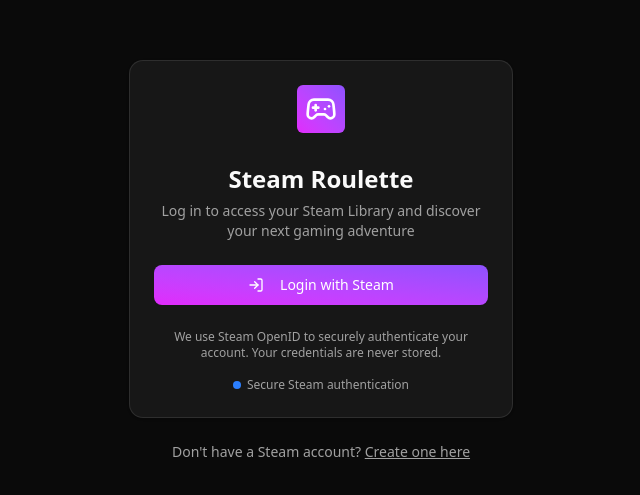
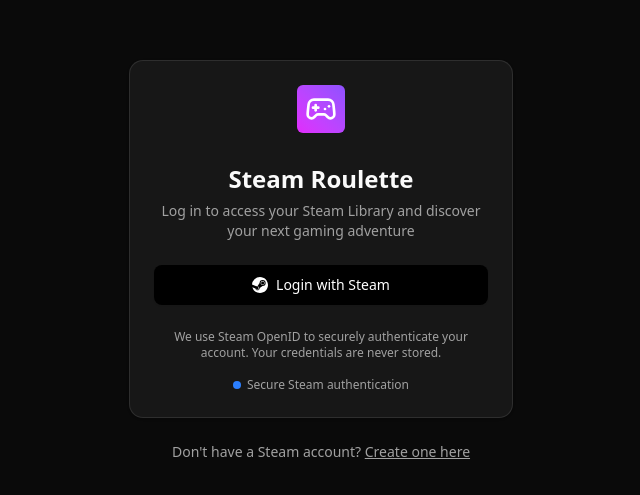
Before and after one commit to EnzoVieira/steam-game-spin, a Next.js app: page /login in a window 1280 px wide. Shown: the part 139-634 px from the top of the page, without its empty margins (319-959 px from the left). Built offline with nearby package versions, Linux system fonts and the light colour scheme.

Commit message:
style(login): add steam icon and button color

```diff
--- /dev/null
+++ b/src/components/icons/SteamIcon.tsx
@@ -0,0 +1,13 @@
+export function SteamIcon(props: React.SVGProps<SVGSVGElement>) {
+  return (
+    <svg
+      xmlns="http://www.w3.org/2000/svg"
+      fill="currentColor"
+      viewBox="0 0 16 16"
+      {...props}
+    >
+      <path d="M.329 10.333A8.01 8.01 0 0 0 7.99 16C12.414 16 16 12.418 16 8s-3.586-8-8.009-8A8.006 8.006 0 0 0 0 7.468l.003.006 4.304 1.769A2.2 2.2 0 0 1 5.62 8.88l1.96-2.844-.001-.04a3.046 3.046 0 0 1 3.042-3.043 3.046 3.046 0 0 1 3.042 3.043 3.047 3.047 0 0 1-3.111 3.044l-2.804 2a2.223 2.223 0 0 1-3.075 2.11 2.22 2.22 0 0 1-1.312-1.568L.33 10.333Z" />
+      <path d="M4.868 12.683a1.715 1.715 0 0 0 1.318-3.165 1.7 1.7 0 0 0-1.263-.02l1.023.424a1.261 1.261 0 1 1-.97 2.33l-.99-.41a1.7 1.7 0 0 0 .882.84Zm3.726-6.687a2.03 2.03 0 0 0 2.027 2.029 2.03 2.03 0 0 0 2.027-2.029 2.03 2.03 0 0 0-2.027-2.027 2.03 2.03 0 0 0-2.027 2.027m2.03-1.527a1.524 1.524 0 1 1-.002 3.048 1.524 1.524 0 0 1 .002-3.048" />
+    </svg>
+  )
+}
--- a/src/components/login-button.tsx
+++ b/src/components/login-button.tsx
@@ -2,16 +2,16 @@
 
 import { signIn } from "next-auth/react"
 import { Button } from "./ui/button"
-import { LogIn } from "lucide-react"
+import { SteamIcon } from "./icons/SteamIcon"
 
 export function LoginButton() {
   return (
     <Button
-      className="gradient text-white w-full"
+      className="bg-black hover:bg-[#1b2838] text-white w-full"
       size="lg"
       onClick={() => signIn("steam", { callbackUrl: "/" })}
     >
-      <LogIn className="mr-2 size-4" />
+      <SteamIcon className="size-4" />
       Login with Steam
     </Button>
   )
```
